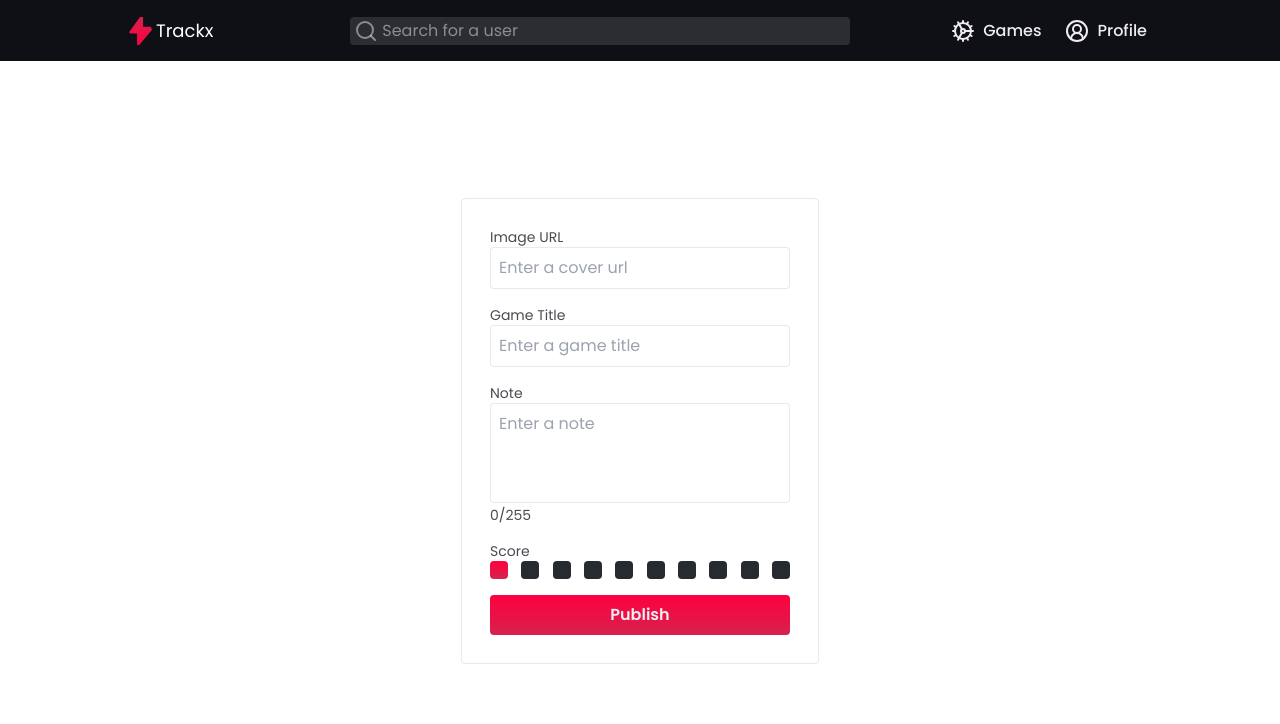
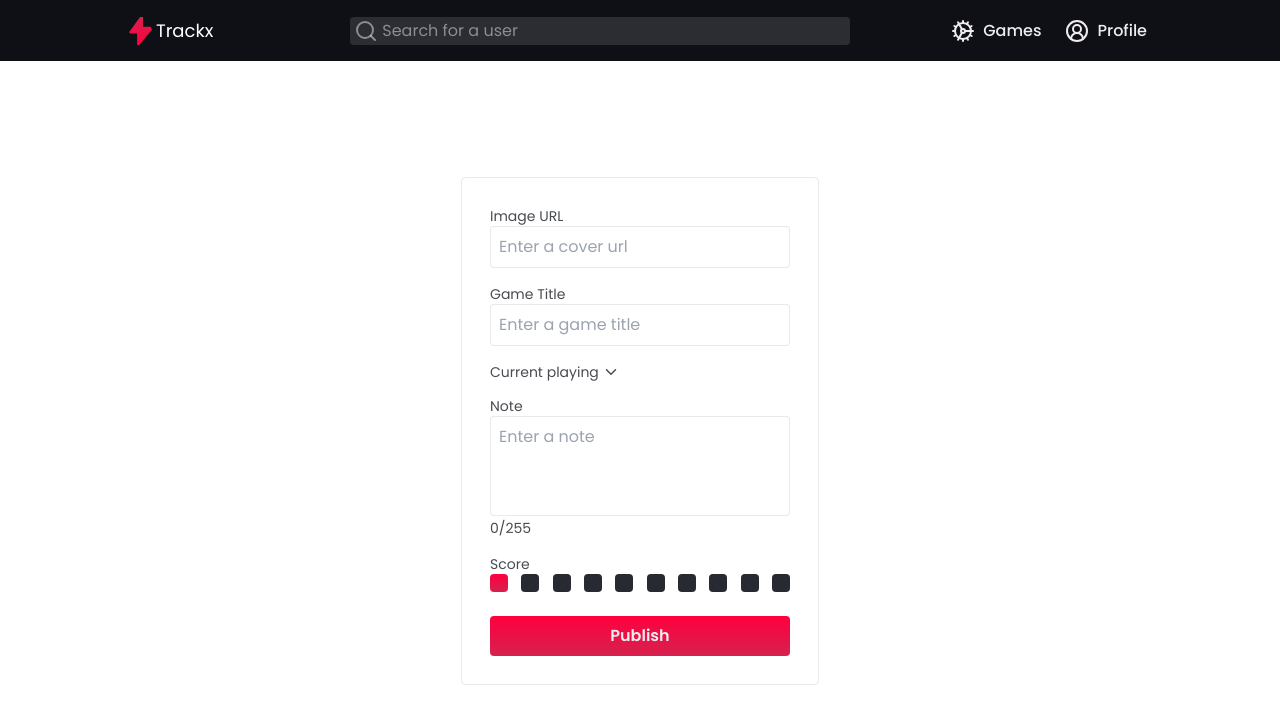
Before and after one commit to stardusteight-d4c/gametracker, a Next.js app in the folder web/: page /games/edit in a window 1280 px wide. Shown: the top 724 px of the page. Built offline with nearby package versions, Linux system fonts and the light colour scheme.

Commit message:
chore: finalizing ui edit page form

```diff
--- a/web/src/app/(game)/games/edit/page.tsx
+++ b/web/src/app/(game)/games/edit/page.tsx
@@ -4,9 +4,25 @@ import { useState } from "react"
 
 import { Navbar } from "@/shared/components/organisms/Navbar"
 import { scoreRank } from "@/shared/utils/scoreRank"
+import { ChevronDown } from "lucide-react"
 
 export default function Game() {
   const [score, setScore] = useState<number>(1)
+  const [openDropdown, setOpenDropdown] = useState<boolean>(false)
+  const [note, setNote] = useState("")
+  const [gameState, setGameState] = useState<
+    "Current playing" | "Finished game"
+  >("Current playing")
+
+  function handleSelectGameState() {
+    if (gameState === "Current playing") setGameState("Finished game")
+    if (gameState === "Finished game") setGameState("Current playing")
+  }
+
+  const handleNoteChange = (event: React.ChangeEvent<HTMLTextAreaElement>) => {
+    const updatedNote = event.target.value
+    setNote(updatedNote)
+  }
 
   return (
     <main className="w-screen min-h-screen">
@@ -44,6 +60,29 @@ export default function Game() {
                 className="w-[300px] p-2 rounded outline-none border border-dark-mid/10 focus:border-[#FF003F]"
               />
             </div>
+            <div>
+              <span
+                onClick={() => setOpenDropdown(!openDropdown)}
+                className="text-sm relative text-dark-low cursor-pointer font-normal -mb-[2px] flex items-center"
+              >
+                {gameState}{" "}
+                <ChevronDown
+                  className={`h-[18px] transition-all ${
+                    openDropdown ? "rotate-180" : "rotate-0"
+                  }`}
+                />
+                {openDropdown && (
+                  <div
+                    onClick={handleSelectGameState}
+                    className="absolute top-full mt-1 shadow-md shadow-black/10 rounded px-3 py-2 bg-dark-str text-light-str border border-dark-mid/10"
+                  >
+                    {gameState === "Current playing"
+                      ? "Finished game"
+                      : "Current playing"}
+                  </div>
+                )}
+              </span>
+            </div>
             <div className="flex flex-col">
               <label
                 htmlFor="note"
@@ -55,10 +94,13 @@ export default function Game() {
                 id="note"
                 placeholder="Enter a note"
                 autoComplete="off"
+                maxLength={255}
+                value={note}
+                onChange={handleNoteChange}
                 className="w-[300px] p-2 resize-none h-[100px] rounded outline-none border border-dark-mid/10 focus:border-[#FF003F]"
               />
-              <span className="text-sm text-dark-low cursor-pointer mt-[2px]">
-                0/255
+              <span className={`text-sm cursor-pointer mt-[2px] ${note.length === 255 ? 'text-[#FF003F]' : 'text-dark-low '}`}>
+                {note.length}/255
               </span>
             </div>
             <div className="flex flex-col">
@@ -91,7 +133,7 @@ export default function Game() {
                 ))}
               </div>
             </div>
-            <button className="flex font-semibold items-center justify-center h-[29px] p-5 gap-x-1 active:scale-95 transition-all text-light-str bg-gradient-to-t from-[#D5224E] to-[#FF003F] rounded">
+            <button className="flex mt-2 font-semibold items-center justify-center h-[29px] p-5 gap-x-1 active:scale-95 transition-all text-light-str bg-gradient-to-t from-[#D5224E] to-[#FF003F] rounded">
               Publish
             </button>
           </div>
```
